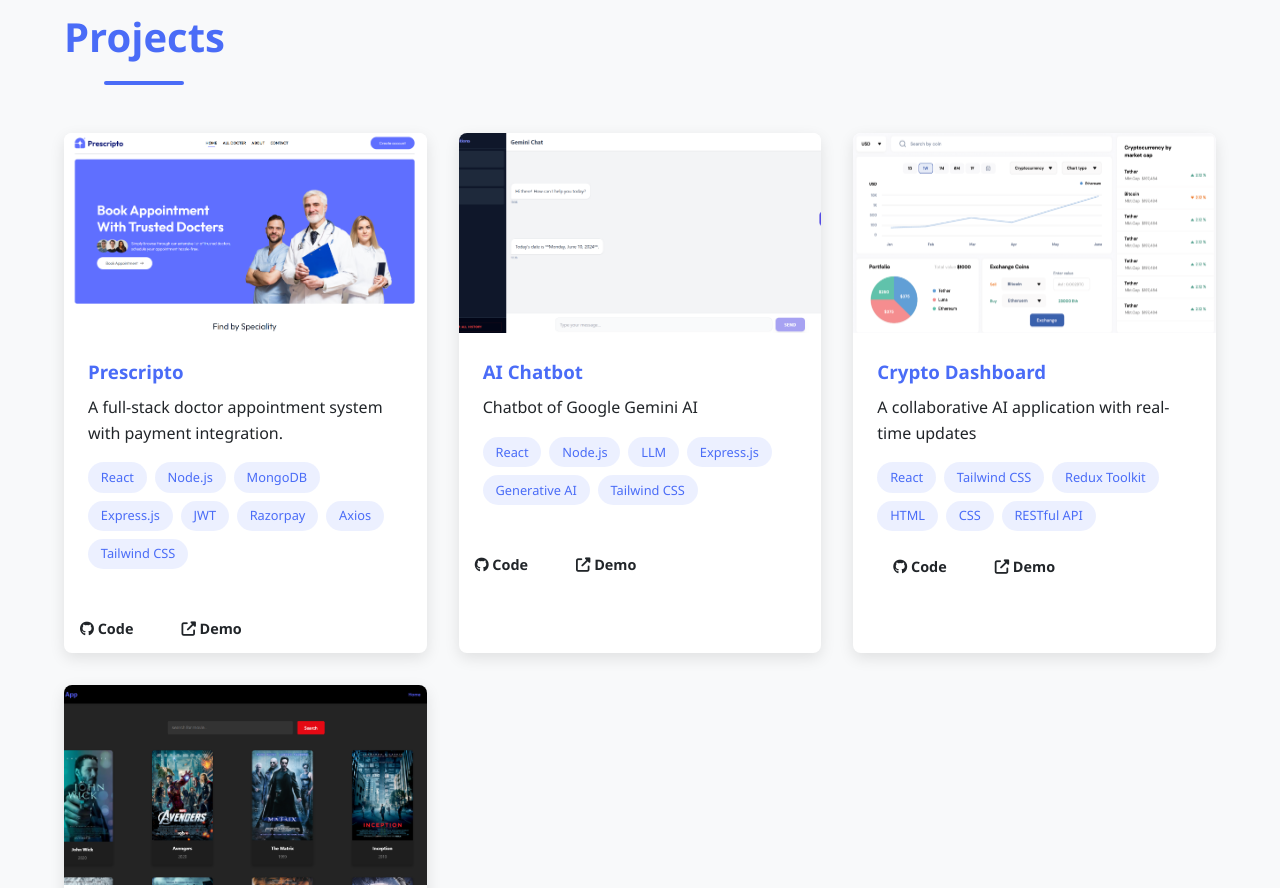
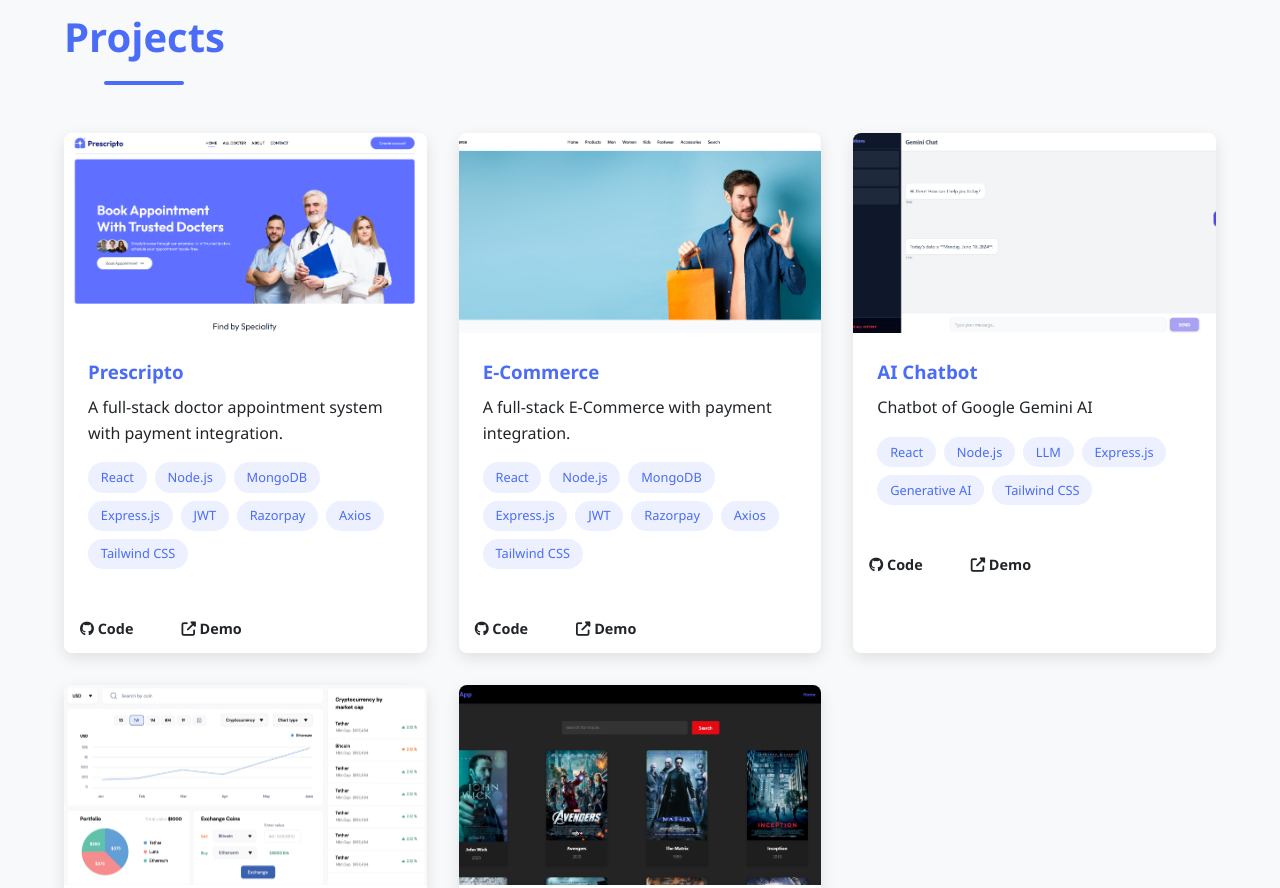
Before and after one commit to purushottam-deore/MyPortfolio, a plain HTML site: page index.html in a window 1280 px wide. Shown: the part 2800-3688 px from the top of the page. Drawn offline with nearby package versions, Linux system fonts and the light colour scheme; animation ran at ten frames a second; a script that the page names is missing.

Commit message:
Initial commit

```diff
--- a/index.html
+++ b/index.html
@@ -224,6 +224,34 @@
                     <div class="card-3d-inner">
                         <div class="card-3d-front">
                             <div class="project-image">
+                                <img src="assets/e-commerce.png" alt="Project 1">
+                            </div>
+                            <div class="project-info">
+                                <h3>E-Commerce</h3>
+                                <p>A full-stack E-Commerce with payment integration.</p>
+                                <div class="project-tech">
+                                    <span>React</span>
+                                    <span>Node.js</span>
+                                    <span>MongoDB</span>
+                                    <span>Express.js</span>
+                                    <span>JWT</span>
+                                    <span>Razorpay</span>
+                                    <span>Axios</span>
+                                    <span>Tailwind CSS</span>
+                                </div>
+                            </div>
+                            <div class="project-links">
+                                <a href="https://github.com/purushottam-deore/E-commerce" class="btn small-btn"><i class="fab fa-github"></i> Code</a>
+                                <a href="https://e-commerce-five-sigma-85.vercel.app/" class="btn small-btn"><i class="fas fa-external-link-alt"></i> Demo</a>
+                            </div>
+                        </div>
+                    </div>
+                </div>
+
+                <div class="project-card reveal-left card-3d" data-delay="0.1">
+                    <div class="card-3d-inner">
+                        <div class="card-3d-front">
+                            <div class="project-image">
                                 <img src="assets/Screenshot (152).png" alt="Project 1">
                             </div>
                             <div class="project-info">
```
Also changed, not shown: assets/e-commerce.png (added).
